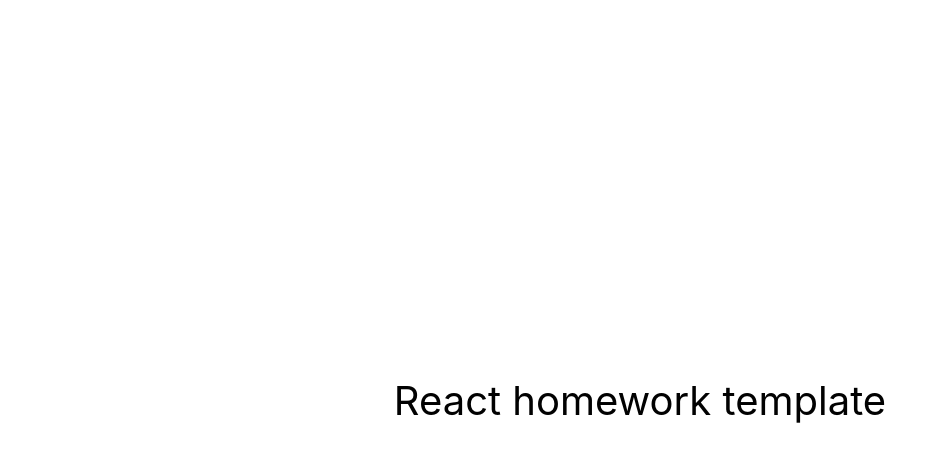
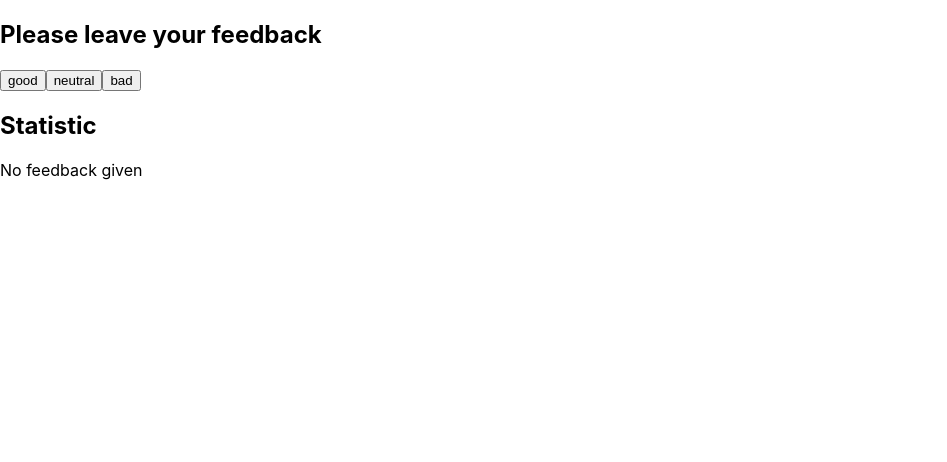
Before and after one commit to Galinaddd/goit-react-hw-02-feedback, a React (Create React App) app: page / in a window 1280 px wide. Shown: the top 462 px of the page, without its empty margins (0-947 px from the left). Built offline with nearby package versions, Linux system fonts and the light colour scheme.

Commit message:
додає логіку вирішення першого завдання

```diff
--- a/package.json
+++ b/package.json
@@ -2,7 +2,7 @@
   "name": "react-homework-template",
   "version": "0.1.0",
   "private": true,
-  "homepage": "https://goitacademy.github.io/react-homework-template/",
+  "homepage": "https://Galinaddd.github.io/goit-react-hw-02-feedback/",
   "dependencies": {
     "@testing-library/jest-dom": "^5.16.3",
     "@testing-library/react": "^12.1.4",
--- a/src/components/App.jsx
+++ b/src/components/App.jsx
@@ -1,16 +1,72 @@
-export const App = () => {
-  return (
-    <div
-      style={{
-        height: '100vh',
-        display: 'flex',
-        justifyContent: 'center',
-        alignItems: 'center',
-        fontSize: 40,
-        color: '#010101'
-      }}
-    >
-      React homework template
-    </div>
-  );
-};
+import { Component } from 'react';
+import { FeedbackOptions } from './FeedbackWidget/FeedbackOptions';
+import { FeedbackStatistics } from './FeedbackWidget/FeedbackStatistics';
+import { Section } from './FeedbackWidget/Section';
+import { Notification } from './FeedbackWidget/Notification ';
+export class App extends Component {
+  state = {
+    good: 0,
+    neutral: 0,
+    bad: 0,
+  };
+
+  stateUpdate = key => {
+    this.setState(prevState => {
+      console.log('it is setstate', key);
+      console.log(prevState[key]);
+      return {
+        ...prevState,
+        [key]: prevState[key] + 1,
+      };
+    });
+  };
+
+  countTotalFeedback = () => {
+    const { good, neutral, bad } = this.state;
+    return good + neutral + bad;
+  };
+
+  countPositiveFeedbackPercentage = () => {
+    const total = this.countTotalFeedback();
+    return total
+      ? (((this.state.good + this.state.neutral) / total) * 100).toFixed(0)
+      : 0;
+  };
+
+  ratings = ['good', 'neutral', 'bad'];
+
+  render() {
+    const {
+      ratings,
+      state,
+      countPositiveFeedbackPercentage,
+      countTotalFeedback,
+    } = this;
+    const { good, neutral, bad } = this.state;
+    console.log(ratings, state);
+    return (
+      <>
+        <Section title="Please leave your feedback">
+          <FeedbackOptions
+            options={Object.keys(state)}
+            onLeaveFeedback={this.stateUpdate}
+          />
+        </Section>
+        <Section title="Statistic">
+          {good || neutral || bad ? (
+            <FeedbackStatistics
+              state={state}
+              good={good}
+              neutral={neutral}
+              bad={bad}
+              total={countTotalFeedback}
+              positivePercentage={countPositiveFeedbackPercentage}
+            />
+          ) : (
+            <Notification message="No feedback given" />
+          )}
+        </Section>
+      </>
+    );
+  }
+}
--- /dev/null
+++ b/src/components/FeedbackWidget/FeedbackOptions.jsx
@@ -0,0 +1,23 @@
+// import { Component } from 'react';
+// import PropTypes from 'prop-types';
+
+export const FeedbackOptions = ({ options, onLeaveFeedback }) => {
+  // const ratings = Object.key(options);
+  console.log('feedbackOptions', options);
+  return (
+    <>
+      {options.map(option => (
+        <button
+          type="button"
+          key={option}
+          onClick={() => {
+            console.log('click by', option);
+            onLeaveFeedback(option);
+          }}
+        >
+          {option}
+        </button>
+      ))}
+    </>
+  );
+};
--- /dev/null
+++ b/src/components/FeedbackWidget/FeedbackStatistics.jsx
@@ -0,0 +1,21 @@
+export const FeedbackStatistics = ({
+  state,
+  good,
+  neutral,
+  bad,
+  total,
+  positivePercentage,
+}) => {
+  const ratings = Object.keys(state);
+
+  return (
+    <>
+      <p> Good: {good}</p>
+      <p> Neutral: {neutral}</p>
+      <p> Bad: {bad}</p>
+
+      <p>Total: {total()} </p>
+      <p>Positive feedback:{positivePercentage()}%</p>
+    </>
+  );
+};
--- /dev/null
+++ b/src/components/FeedbackWidget/Notification .jsx
@@ -0,0 +1 @@
+export const Notification = ({ message }) => <p>{ message}</p>
--- /dev/null
+++ b/src/components/FeedbackWidget/Section.jsx
@@ -0,0 +1,8 @@
+export const Section = ({ title, children }) => (
+  <>
+    <section>
+      <h2>{title}</h2>
+      {children}
+    </section>
+  </>
+);
```
